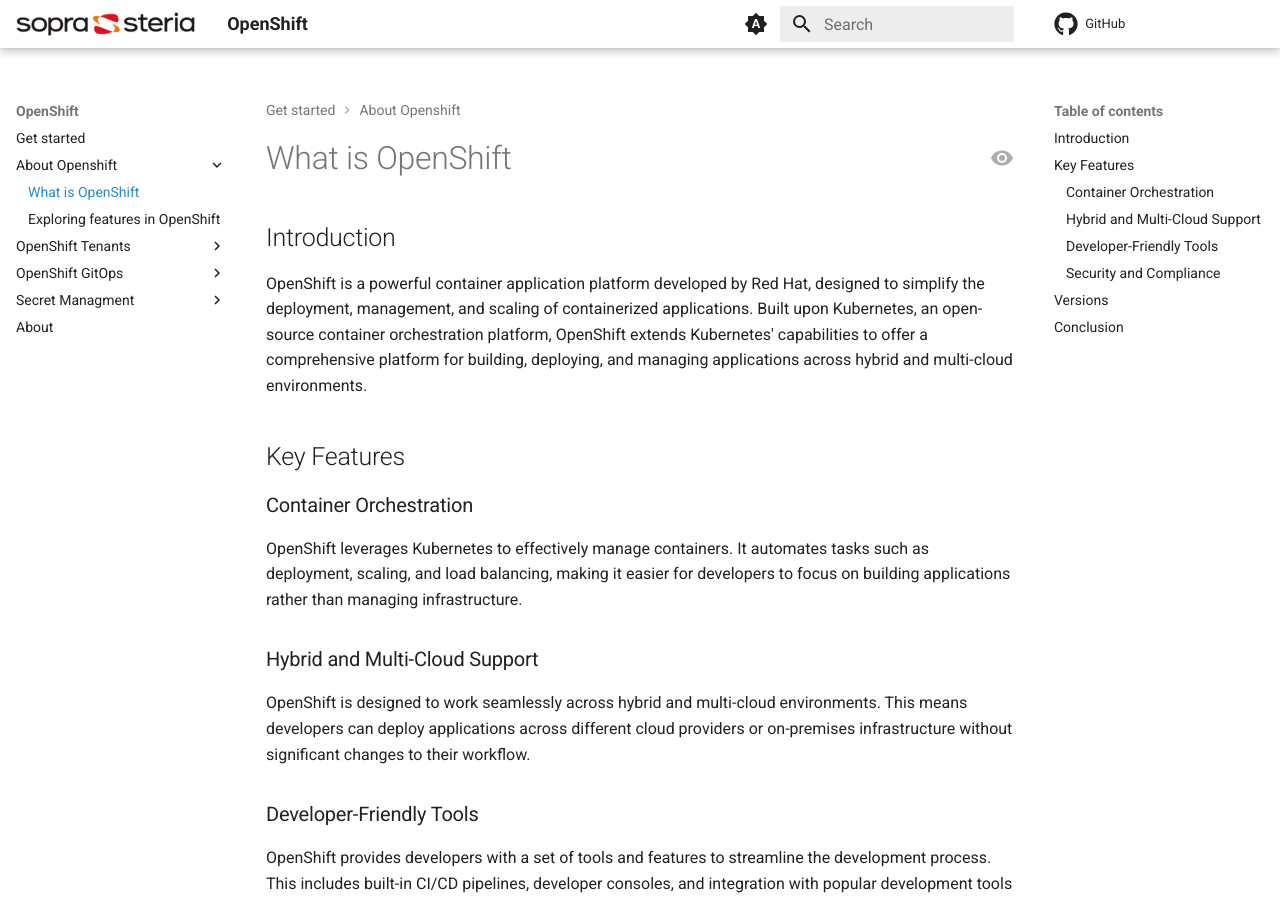
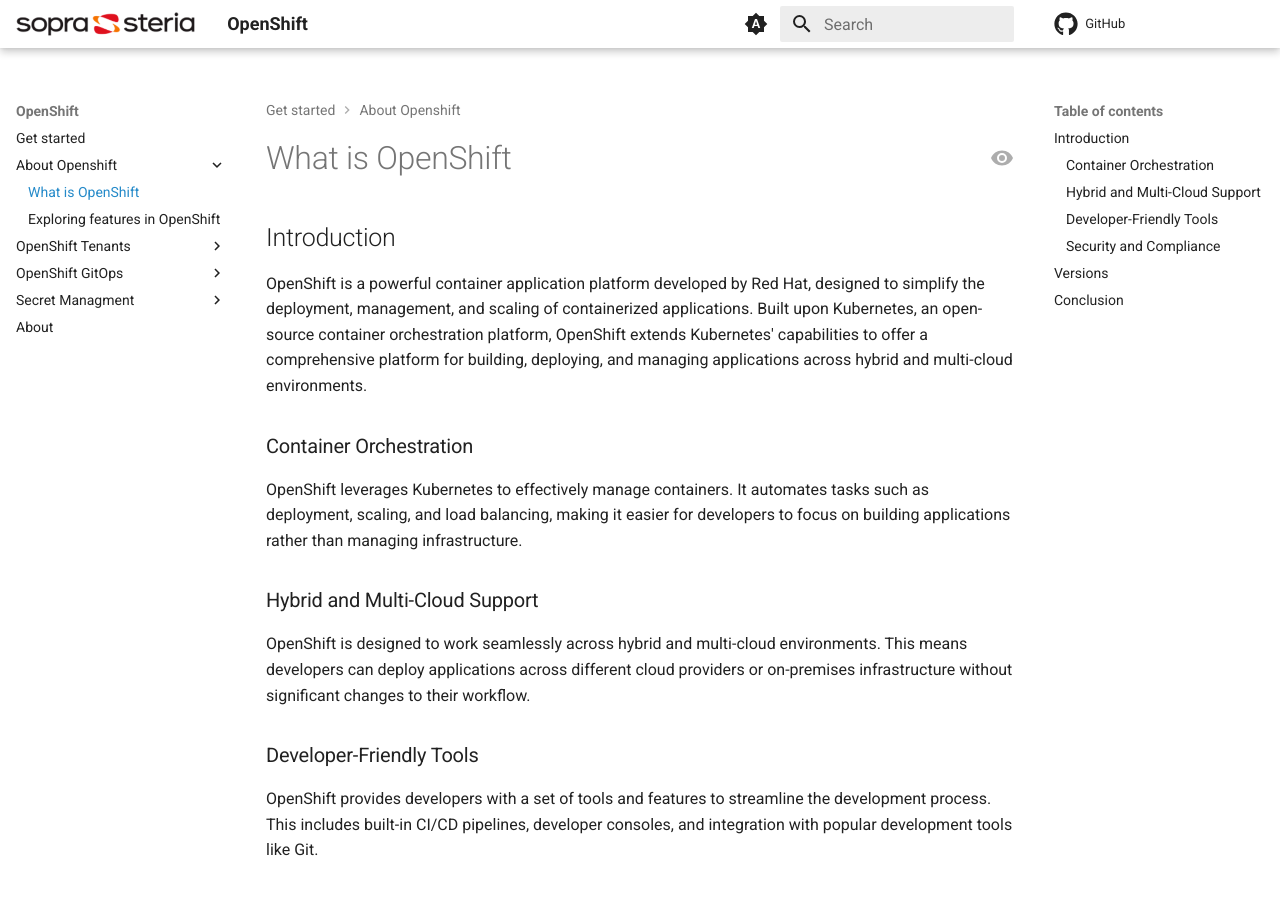
Before and after one commit to Sopra-Steria-Norge-Kubernetes/OpenShift, an MkDocs documentation site: the page built from docs/About Openshift/What-is-Openshift.md, in a window 1280 px wide and 900 px high. Built offline with MkDocs 1.6.1 and Material for MkDocs 9.7.7, drawn with Linux system fonts in a browser that asks for light colours; comment, search, counter and statistics services are not loaded.

Commit message:
added docs

```diff
--- a/docs/About Openshift/What-is-Openshift.md
+++ b/docs/About Openshift/What-is-Openshift.md
@@ -6,8 +6,6 @@
 ---
 ## Introduction
 OpenShift is a powerful container application platform developed by Red Hat, designed to simplify the deployment, management, and scaling of containerized applications. Built upon Kubernetes, an open-source container orchestration platform, OpenShift extends Kubernetes' capabilities to offer a comprehensive platform for building, deploying, and managing applications across hybrid and multi-cloud environments.
-
-## Key Features
 
 ### Container Orchestration
 
```
